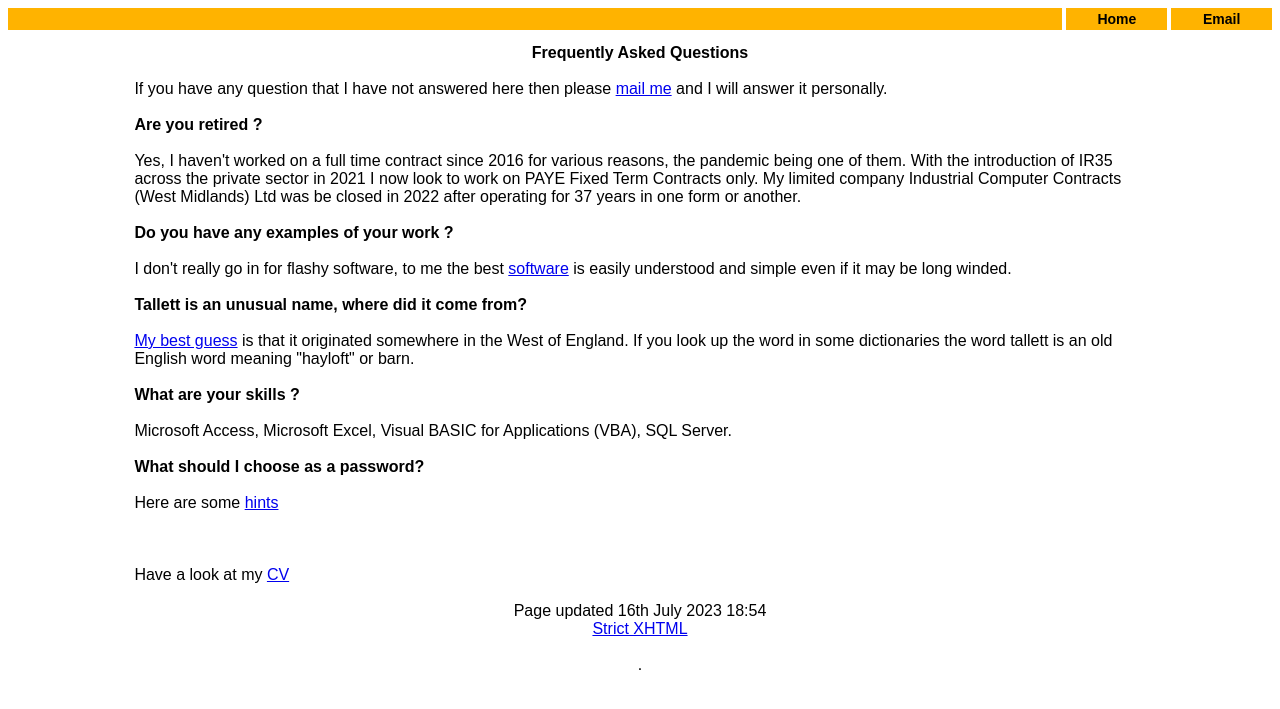
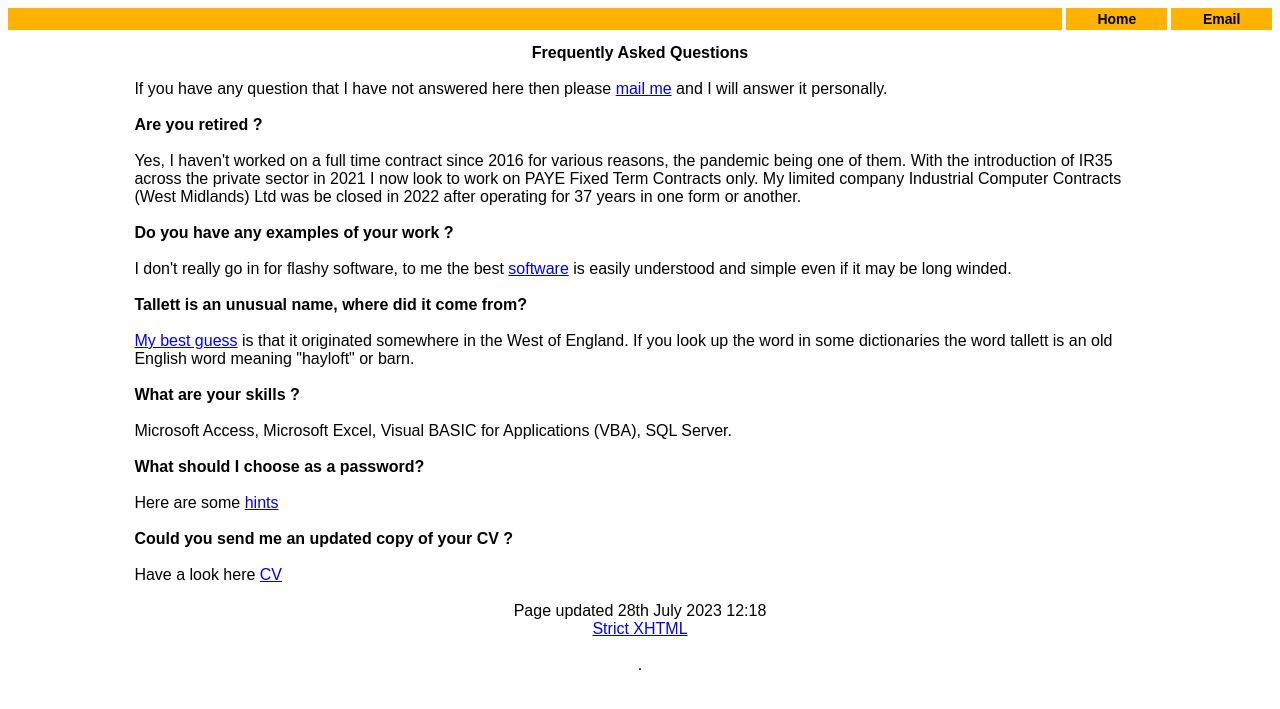
Before and after one commit to DaveTallett26/davetallett26.github.io, a Jekyll site: the page faq.html, which Jekyll copies as it is, in a window 1280 px wide. Shown: the top 709 px of the page. Built offline with Jekyll 4.4.1, drawn with Linux system fonts in a browser that asks for light colours.

Commit message:
Update faq.html strict

```diff
--- a/faq.html
+++ b/faq.html
@@ -42,7 +42,6 @@ Microsoft Access, Microsoft Excel, Visual BASIC for Applications (VBA), SQL Serv
 <b>What should I choose as a password?</b>
 <br/><br/>
 Here are some <a href="password.html">hints</a>
-<br/><br/>
   <!--
 This page is looking very dated in a coronavirus world, but I have saved it as a museum piece as most of it is still relevant.
 I can still use <a href="email.html">email</a>.
@@ -146,14 +145,17 @@ Click <a href="index.html">here</a>.
 <br/><br/>
 </div> -->
 <br/><br/>
-Have a look at my <a href="cv.html">CV</a>
+<b>Could you send me an updated copy of your CV ?</b>
+<br/><br/>
+Have a look here <a href="cv.html">CV</a>
 <div class="style61">
 <br/>
-Page updated 16th July 2023 18:54
+Page updated 28th July 2023 12:18
 <br/>
 <a href="https://validator.w3.org/check?uri=https://davetallett26.github.io/faq.html">Strict XHTML</a>
 <br/><br/>
 .
 </div>
+</div>
 </body>
 </html>
```
